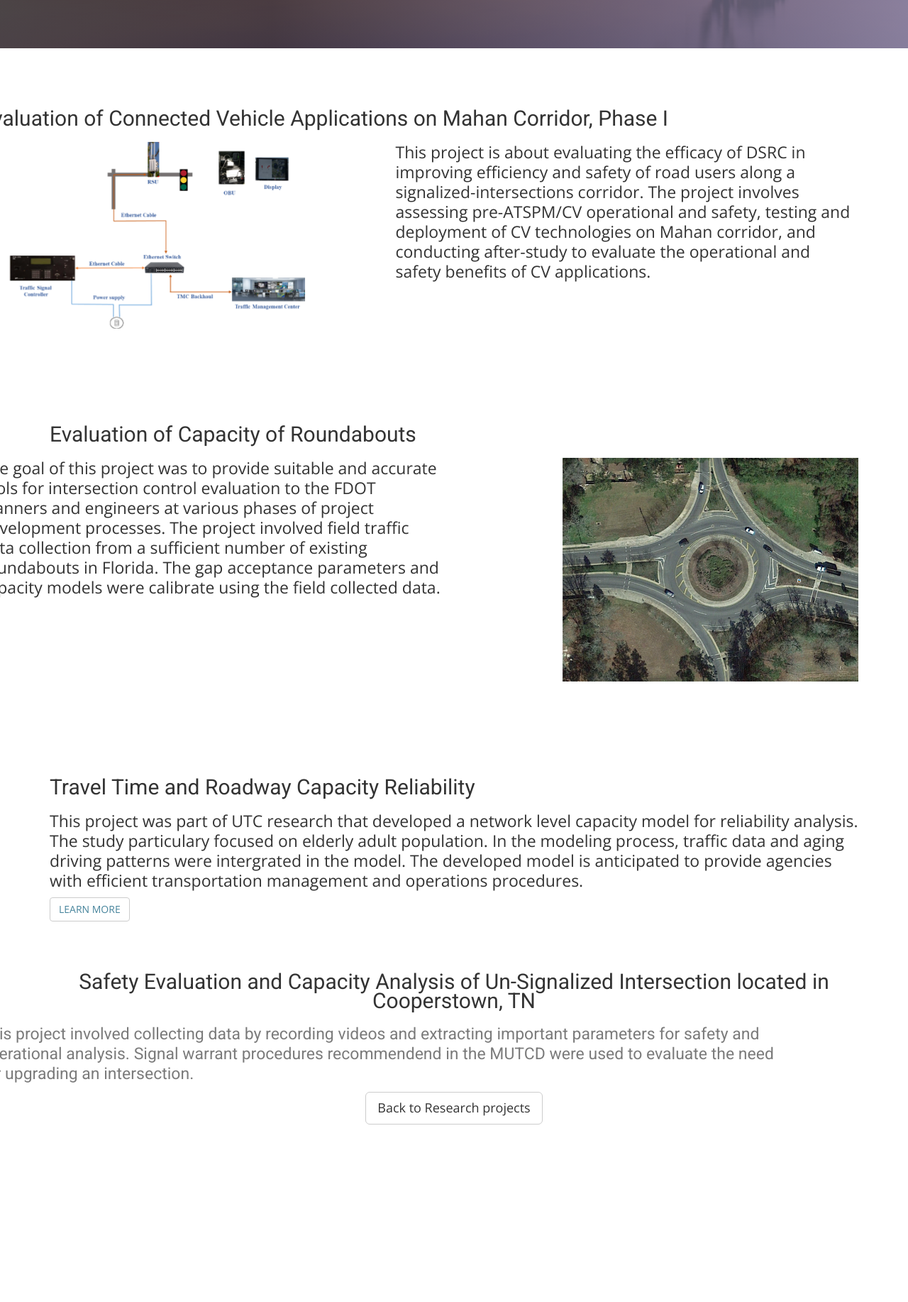
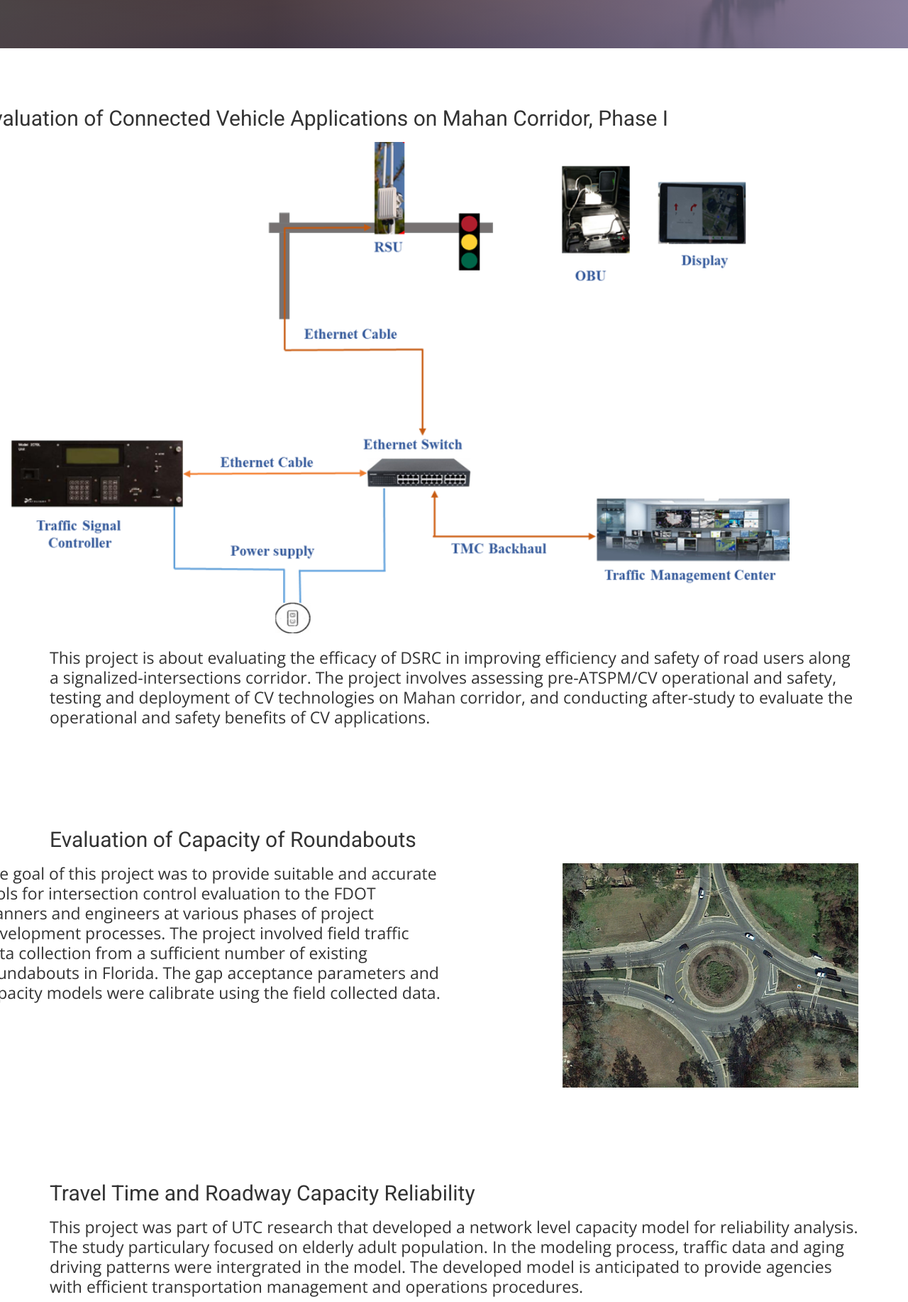
Before and after one commit to ekidando/Emma, a Jekyll site: the page built from TSMO.html, in a window 1280 px wide. Shown: the part 427-2261 px from the top of the page at 71% size. Built offline with Jekyll 4.4.1, drawn with Linux system fonts in a browser that asks for light colours; nearby versions of some CDN libraries; some web fonts are replaced; before the commit the page ends 2051 px from its top, so only the background shows below that.

Commit message:
Update TSMO.html

```diff
--- a/TSMO.html
+++ b/TSMO.html
@@ -27,14 +27,14 @@ published: true
         <div class="block">
       <h2>Evaluation of Connected Vehicle Applications on Mahan Corridor, Phase I</h2>
       </div></div>
-       <div class="col-md-5 col-md-pull-1">
+       <div class="col-md-12 col-md-pull-1">
         <div class="block">
           <br>
           <img src="{{ site.baseurl }}/img/System_architecture.png">
 
       </div>
       </div><!-- .col-md-7 close -->
-      <div class="col-md-7">
+      <div class="col-md-12">
         <div class="block">
          <p>This project is about evaluating the efficacy of DSRC in improving efficiency and safety of road users along a signalized-intersections corridor. The project involves assessing pre-ATSPM/CV operational and safety, testing and deployment of CV technologies on Mahan corridor, and conducting after-study to evaluate the operational and safety benefits of CV applications.</p>
 
```
